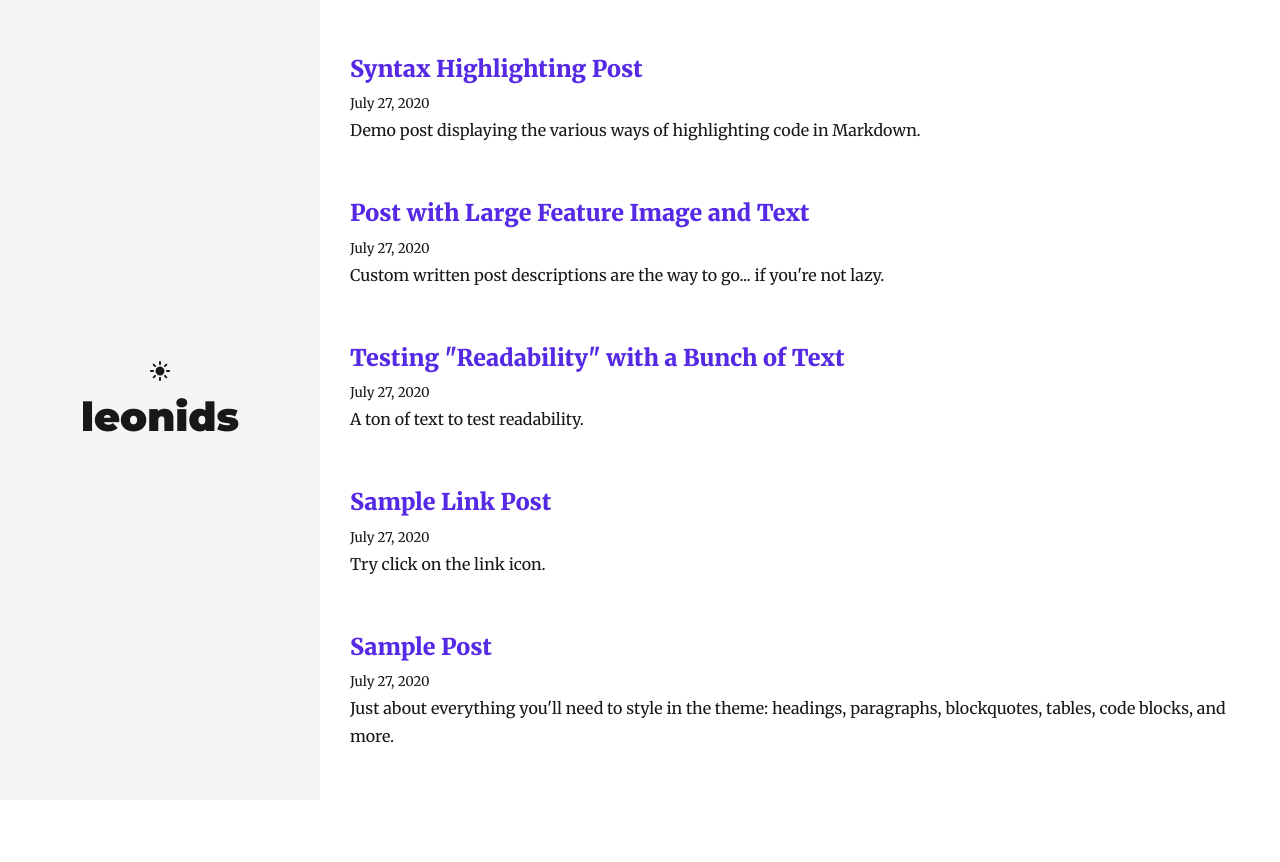
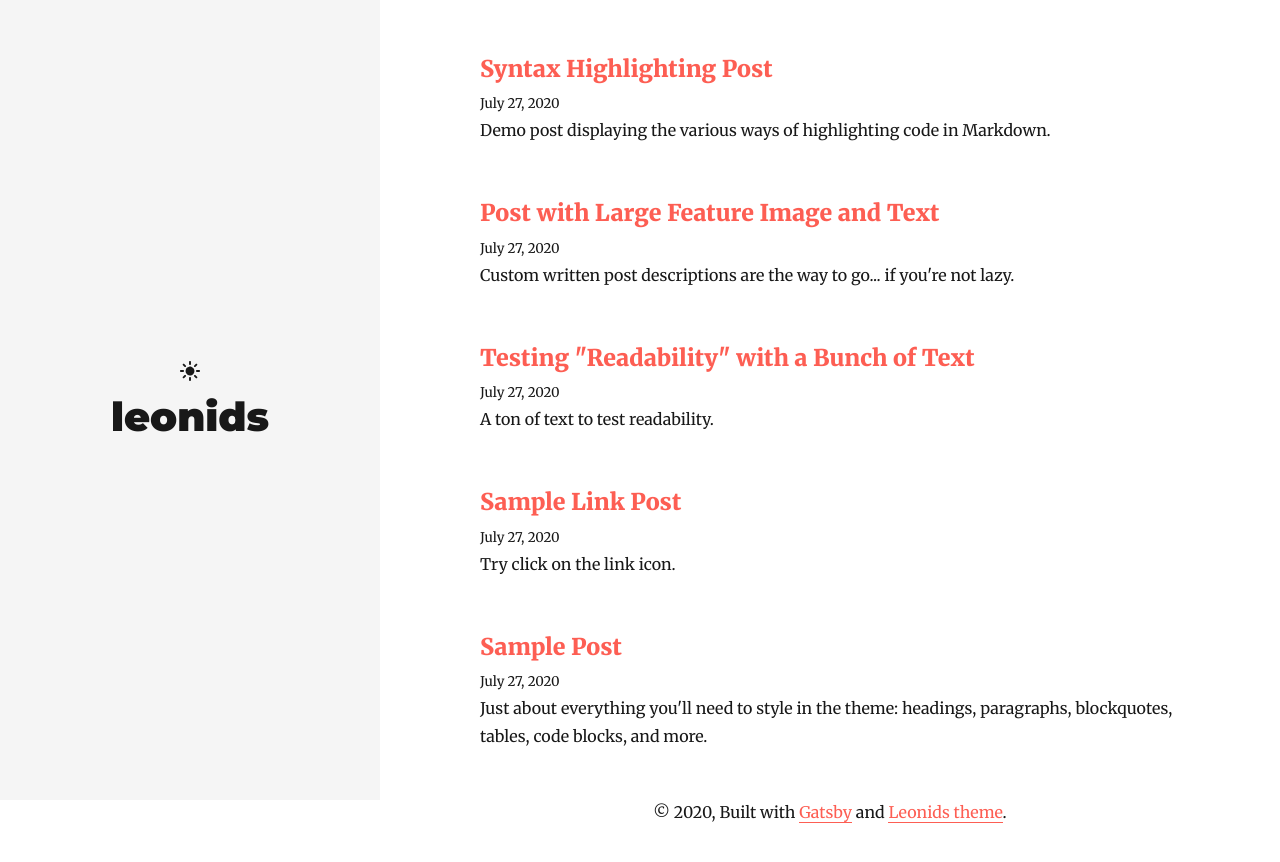
Before and after one commit to renyuanz/leonids, a Gatsby site: page / in a window 1280 px wide. Before the commit the page ends 800 px from the top, so only its background shows below. Built offline with nearby package versions, Linux system fonts and the light colour scheme; Gatsby itself is replaced by a stand-in of ours; some packages are replaced by stand-ins of ours.

Commit message:
:lipstick: (CSS): fix double scrollbar issue

```diff
--- a/src/components/global.css
+++ b/src/components/global.css
@@ -5,7 +5,7 @@ body {
   --lightBg: #f5f5f5;
   --textNormal: #181818;
   --textTitle: #181818;
-  --textLink: #562ae5;
+  --textLink: #fd5e53;
   --hr: hsla(0, 20%, 1%, 0.2);
 
   background-color: var(--bg);
@@ -18,7 +18,7 @@ body.dark {
   --lightBg: #0f0f0f;
   --textNormal: #e0e0e0;
   --textTitle: #fff;
-  --textLink: #b28cf5;
+  --textLink: #ff6363;
   --hr: hsla(0, 0%, 100%, 0.2);
 }
 
@@ -69,35 +69,34 @@ button {
   outline: 0;
 }
 .sidebar {
+  height: 200px;
+  width: 100%;
   position: fixed;
+  z-index: 1;
+  top: 0;
+  left: 0;
+  overflow-x: hidden;
   text-align: center;
-  width: 100%;
-  min-height: 200px;
   background-color: var(--lightBg);
-}
-
-.sidebar-content {
-  height: 100%;
 }
 
 .main-content {
   background-color: var(--bg);
   position: absolute;
   top: 200px;
-  z-index: 233;
-  width: 100%;
+  z-index: 10;
   padding: 0 20px 0;
+  margin-left: 0;
 }
 
 @media only screen and (min-width: 768px) {
   .sidebar {
-    position: initial;
+    height: 100vh;
+    width: 380px;
   }
   .main-content {
-    padding: 0 30px 0;
-    height: 100vh;
-    overflow-y: scroll;
-    position: initial;
+    padding: 0 100px 0;
+    margin-left: 380px;
     top: 0;
   }
 }
--- a/src/components/layout.js
+++ b/src/components/layout.js
@@ -1,7 +1,7 @@
 import React from "react"
 import { Link } from "gatsby"
 import { ThemeToggler } from "gatsby-plugin-dark-mode"
-import { rhythm, scale } from "../utils/typography"
+import { scale } from "../utils/typography"
 
 import Footer from "./footer"
 import "./global.css"
@@ -89,8 +89,6 @@ const Layout = ({ location, title, children }) => {
         minHeight: "100vh",
       }}
     >
-      <div className="md:flex block">
-        <div className="w-full md:w-1/4">
       <div className="sidebar">
         <div
           className="md:h-screen p-4 flex flex-col justify-center items-center"
@@ -99,13 +97,10 @@ const Layout = ({ location, title, children }) => {
           {header}
         </div>
       </div>
-        </div>
-        <div className="w-full md:w-3/4">
+
       <div className="main-content relative">
         <main>{children}</main>
         <Footer />
-          </div>
-        </div>
       </div>
     </div>
   )
```
Lines whose indentation alone changed are shown as unchanged.
